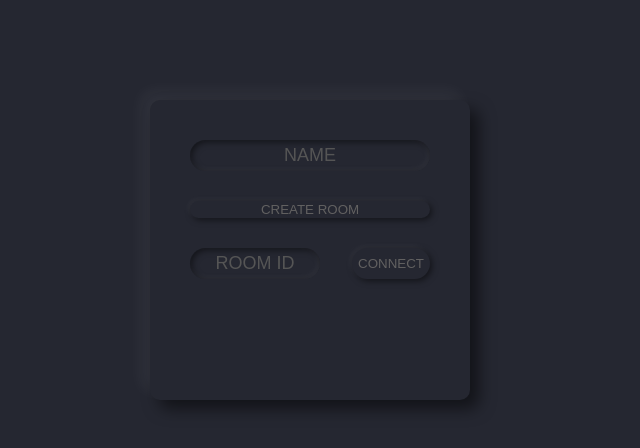
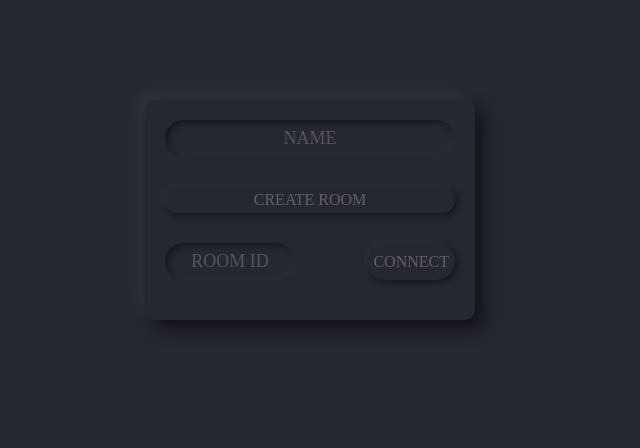
Before and after one commit to am-mussy/poker, a React (Create React App) app in the folder frontend/: page / in a window 1280 px wide. Shown: the top 448 px of the page, without its empty margins (330-970 px from the left). Built offline with nearby package versions, Linux system fonts and the light colour scheme; no server answers.

Commit message:
add sort & fix css & fix https

```diff
--- a/frontend/src/API/socket.js
+++ b/frontend/src/API/socket.js
@@ -1,7 +1,8 @@
 import { io } from "socket.io-client";
 
-export const socket = io("127.0.0.1:4000", {
+export const socket = io("https://www.planning-time:4000", {
   transports: ["websocket"],
+  secure: true,
 });
 
 export const JOIN_TO_ROOM = "JOIN_TO_ROOM";
--- a/frontend/src/app/index.css
+++ b/frontend/src/app/index.css
@@ -0,0 +1,92 @@
+/* Указываем box sizing */
+*,
+*::before,
+*::after {
+    box-sizing: border-box;
+}
+
+/* Убираем внутренние отступы */
+ul[class],
+ol[class] {
+    padding: 0;
+}
+
+/* Убираем внешние отступы */
+body,
+h1,
+h2,
+h3,
+h4,
+p,
+ul[class],
+ol[class],
+li,
+figure,
+figcaption,
+blockquote,
+dl,
+dd {
+    margin: 0;
+}
+
+/* Выставляем основные настройки по-умолчанию для body */
+body {
+    min-height: 100vh;
+    scroll-behavior: smooth;
+    text-rendering: optimizeSpeed;
+    line-height: 1.5;
+}
+
+/* Удаляем стандартную стилизацию для всех ul и il, у которых есть атрибут class*/
+ul[class],
+ol[class] {
+    list-style: none;
+}
+
+/* Элементы a, у которых нет класса, сбрасываем до дефолтных стилей */
+a:not([class]) {
+    text-decoration-skip-ink: auto;
+}
+
+/* Упрощаем работу с изображениями */
+img {
+    max-width: 100%;
+    display: block;
+}
+
+/* Указываем понятную периодичность в потоке данных у article*/
+article > * + * {
+    margin-top: 1em;
+}
+
+/* Наследуем шрифты для инпутов и кнопок */
+input,
+button,
+textarea,
+select {
+    font: inherit;
+}
+
+/* Удаляем все анимации и переходы для людей, которые предпочитай их не использовать */
+@media (prefers-reduced-motion: reduce) {
+    * {
+        animation-duration: 0.01ms !important;
+        animation-iteration-count: 1 !important;
+        transition-duration: 0.01ms !important;
+        scroll-behavior: auto !important;
+    }
+}
+
+body {
+    --main-color: #252731;
+    /*room color*/
+    --room-shadow-color-dark: rgba(0, 0, 0, 0.5);
+    --room-shadow-color-lightn: rgba(255, 255, 255, 0.05);
+    /*text color*/
+    --text-color: #626161
+}
+
+
+body {
+    background-color:  var(--main-color);
+}
--- a/frontend/src/features/MedianValue/MedianValue.tsx
+++ b/frontend/src/features/MedianValue/MedianValue.tsx
@@ -20,15 +20,17 @@ function median(values: number[]) {
 }
 
 const MedianValue = ({ usersVotes }: MedianValueProps) => {
-  const medianValue = usersVotes && Math.ceil(median(usersVotes));
-  let result = 0;
-  for (let i = 0; i < fibonacciNumber.length; i++) {
-    if (
-      medianValue >= fibonacciNumber[i] &&
-      medianValue <= fibonacciNumber[i]
-    ) {
-      result = fibonacciNumber[i];
-    }
+  let result;
+  if (!usersVotes.length) {
+    result = 0;
+  } else {
+    const medianValue = usersVotes && Math.ceil(median(usersVotes));
+
+    const abs = Math.abs;
+    const closest = (array: number[], value: number) =>
+      array.reduce((p, c) => (abs(c - value) < abs(p - value) ? c : p));
+
+    result = closest(fibonacciNumber, medianValue);
   }
 
   const isHidden = useAppSelector(
--- a/frontend/src/pages/home/Home.tsx
+++ b/frontend/src/pages/home/Home.tsx
@@ -60,7 +60,7 @@ function Home() {
     setRoomId(value);
   };
   return (
-    <div className={"main"}>
+    <div className={"root-home"}>
       <div className={"room"}>
         <input
           className={inputNameValidation()}
--- a/frontend/src/pages/home/home.css
+++ b/frontend/src/pages/home/home.css
@@ -1,17 +1,5 @@
-body {
-    --main-color: #252731;
-    /*room color*/
-    --room-shadow-color-dark: rgba(0, 0, 0, 0.5);
-    --room-shadow-color-lightn: rgba(255, 255, 255, 0.05);
-    /*text color*/
-    --text-color: #626161
-}
 
-
-body {
-    background-color:  var(--main-color);
-}
-.main {
+.root-home {
     margin-top: 100px;
     display: flex;
     justify-content: center;
@@ -21,37 +9,28 @@ body {
 .room {
     display: flex;
     flex-direction: column;
-    height: 200px;
-    width: 200px;
-    padding: 50px;
+    height: 220px;
+    width: 330px;
+    padding: 20px;
     gap: 30px;
     background-color:#262A35;
-    border-radius: 20px;
+    position: relative;
+    border-radius: 10px;
+    background: var(--main-color);
+    box-shadow: 9px 9px 16px var(--room-shadow-color-dark), -9px -9px 16px var(--room-shadow-color-lightn);
 }
 
 .room .connect {
     display: flex;
     flex-direction: row;
     justify-content: space-between;
-
-
 }
 
 .room .connect input {
-    width: 100px
-}
-
-.room {
-    position: relative;
-    padding: 40px 40px 60px;
-    border-radius: 10px;
-    background: var(--main-color);
-    width: 240px;
-    box-shadow: 9px 9px 16px var(--room-shadow-color-dark), -9px -9px 16px var(--room-shadow-color-lightn);
+    width: 130px
 }
 
 .room  input {
-
     color: var(--text-color);
     text-align: center;
     background: var(--main-color);
@@ -62,6 +41,7 @@ body {
     font-size: 18px;
     box-shadow: inset -2px -2px 6px var(--room-shadow-color-lightn),
     inset 2px 2px 6px var(--room-shadow-color-dark);
+
 }
 .room  button {
     border: none;
@@ -76,7 +56,6 @@ body {
 .room button:active {
     color: #626161;
     border-radius: 40px;
-
     box-shadow: inset -2px -2px 6px var(--room-shadow-color-lightn),
     inset 2px 2px 6px var(--room-shadow-color-dark);
 }
--- a/frontend/src/pages/room/room.css
+++ b/frontend/src/pages/room/room.css
@@ -1,24 +1,23 @@
 .Room {
-
+   overflow: hidden;
 }
 
 .main {
     display: flex;
-    flex-direction: column;
+    flex-direction: row;
+    justify-content: center;
+    margin-top: 100px;
 }
 
+.left {
+    display: flex;
+    padding-bottom: 30px;
+}
 
-.left {
-    margin: 0 auto;
-}
 .right {
-    position: relative;
-    margin-top: -365px;
-    margin-left: 760px;
-
-    display: flex;
-    flex-direction: column;
-    gap: 30px;
+    position: fixed;
+    height: 100%;
+    margin-left: 780px;
 }
 
 .votesAnalytics-wrapper {
--- a/frontend/src/pages/room/userList/UserList.tsx
+++ b/frontend/src/pages/room/userList/UserList.tsx
@@ -2,21 +2,56 @@ import React from "react";
 import { IUser } from "../../../types/types";
 import "./userList.css";
 import UserLine from "./userLine/UserLine";
+import { useAppSelector } from "../../../hooks/hooks";
 
 type UserListProps = {
   users: IUser[];
 };
 
 const UserList = ({ users }: UserListProps) => {
-  return (
-    <div className={"user-list-root"}>
-      {users.map((user:IUser, index:number) => {
-        return (
-            <UserLine key={`${index}_key`} name={user.name ?? "NO NAME"} scrum={user.scrum} />
-        )
-      })}
-    </div>
+  const isHidden = useAppSelector(
+    (state) => state.roomReducer.scramPointIsHidden
   );
+
+  let UsersLine;
+
+  if (!isHidden) {
+    const arrayForSort = [...users];
+    const sortUsers = arrayForSort.sort((n1: IUser, n2: IUser) => {
+      if (n1.scrum && n2.scrum) {
+        if (n1.scrum > n2.scrum) {
+          return 1;
+        }
+
+        if (n1.scrum < n2.scrum) {
+          return -1;
+        }
+      }
+      return 0;
+    });
+
+    UsersLine = sortUsers.map((user: IUser, index: number) => {
+      return (
+        <UserLine
+          key={`${index}_key`}
+          name={user.name ?? "NO NAME"}
+          scrum={user.scrum}
+        />
+      );
+    });
+  } else {
+    UsersLine = users.map((user: IUser, index: number) => {
+      return (
+        <UserLine
+          key={`${index}_key`}
+          name={user.name ?? "NO NAME"}
+          scrum={user.scrum}
+        />
+      );
+    });
+  }
+
+  return <div className={"user-list-root"}>{UsersLine}</div>;
 };
 
 export default UserList;
--- a/frontend/src/pages/room/userList/userList.css
+++ b/frontend/src/pages/room/userList/userList.css
@@ -3,7 +3,7 @@
     flex-direction: column;
     gap: 10px;
     margin: 30px auto 0;
-    width: 300px;
+    width: 350px;
 
 
     color: #626161;
--- a/frontend/src/types/types.tsx
+++ b/frontend/src/types/types.tsx
@@ -2,7 +2,7 @@ export interface IUser {
   name: string | null;
   host?: boolean;
   roomId: number | null;
-  scrum?: number;
+  scrum?: number | undefined;
   userId?: number | null;
 }
 
--- a/frontend/src/widgets/Vote/vote.css
+++ b/frontend/src/widgets/Vote/vote.css
@@ -4,7 +4,7 @@
     5px 5px 15px var(--room-shadow-color-dark);
     padding: 50px;
     border-radius: 10px;
-    width: 400px;
+    width: 500px;
 }
 
 .roomId {
```
Also changed, not shown: 1 other file (tests, documents, lock files or other folders).
